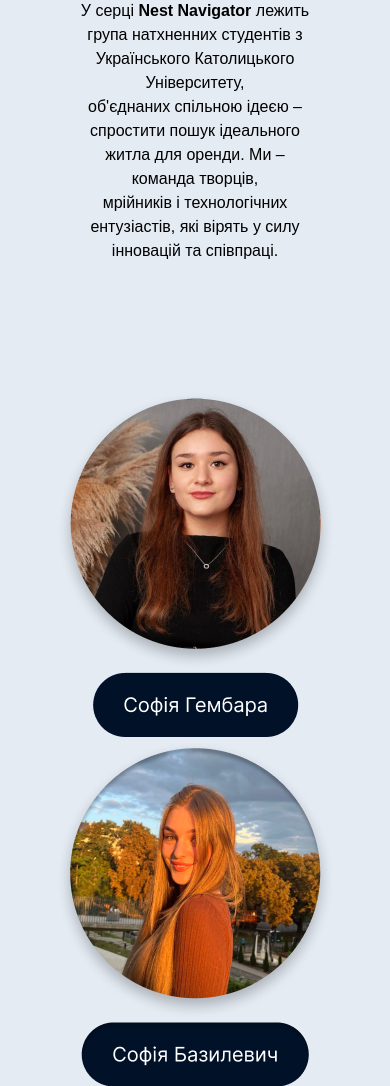
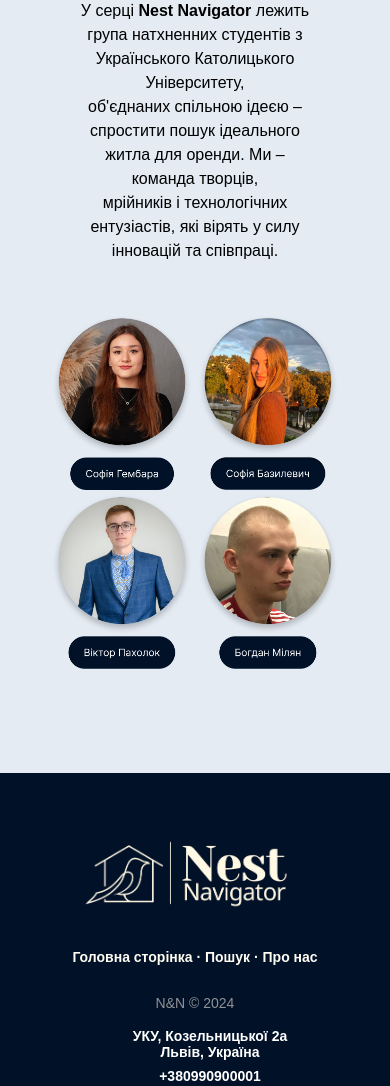
Before and after one commit to viktorpakholok/Nest-Navigator, a Flask app: page /our_team in a window 390 px wide. Shown: the part 178-1264 px from the top of the page. Run offline with Flask 3, Linux system fonts and the light colour scheme.

Commit message:
team page adaptive

```diff
--- a/website/static/css/style.css
+++ b/website/static/css/style.css
@@ -288,7 +288,7 @@ input[type="submit"]:hover {
   font-size: 24px;
   padding-left: 10vh;
   padding-right: 10vh;
-  padding-bottom: 10vh;
+  padding-bottom: 1vh;
   line-height: 1.5;
 }
 
@@ -298,6 +298,10 @@ input[type="submit"]:hover {
 
 .photos {
   padding-bottom: 10vh;
+}
+.photos-img{
+  height: 100%;
+  width: 100%;
 }
 
 /* footer */
@@ -608,7 +612,13 @@ a {
     background-color: #E4EBF3;
     width: 100%;
   }
-
+  .photos-img{
+    height: 70%;
+    width: 40%;
+  }
+  .photos {
+    padding-bottom: 10vh;
+  }
   main {
     padding: 16vh 2vh 2vh;
     background-color: #E4EBF3;
@@ -711,7 +721,11 @@ a {
     border-radius: 5px;
     padding: 10px;
     margin: 5px 0;
+    /* transition: 0.3ms; */
   }
+  /* .dropbtn:hover{
+    background-color: #072f75;
+  } */
 
 
   .img-adver-section {
@@ -755,12 +769,12 @@ a {
 
   .center-d {
     margin-right: 5%;
-    width: 140px;
+    width: 112px;
     position: relative;
     flex-shrink: 0;
-    height: 125px;
-    margin-top: 10%;
-    margin-bottom: 10%;
+    height: 100px;
+    margin-top: 1%;
+    margin-bottom: 1%;
   }
 
   .btns-sl {
@@ -783,17 +797,13 @@ a {
   }
 
   .prev {
-    left: 0.5%;
+    left: -2%;
   }
 
   .next {
-    right: 10%;
+    right: -7%;
   }
-/* .filters {
-    width: 100%;
-    height: 100%;
-    background-color: black;
-  } */
+
 }
 
 @media screen and (min-width: 769px) {
--- a/website/templates/team_page.html
+++ b/website/templates/team_page.html
@@ -26,10 +26,10 @@
             мрійників і технологічних ентузіастів, які вірять у силу інновацій та співпраці.
         </p>
         <div class="photos">
-            <img src="{{ url_for('static', filename = 'imgs/Sofiia_Hembara_frame.png') }}" alt="Photo S.Hembara">
-            <img src="{{ url_for('static', filename = 'imgs/Sofiia_Baz_frame.png') }}" alt="Photo S.Baz">
-            <img src="{{ url_for('static', filename = 'imgs/Victor_frame.png') }}" alt="Photo Victor">
-            <img src="{{ url_for('static', filename = 'imgs/Bohdan_frame.png') }}" alt="Photo Bohdan">
+            <img class='photos-img' src="{{ url_for('static', filename = 'imgs/Sofiia_Hembara_frame.png') }}" alt="Photo S.Hembara">
+            <img class='photos-img' src="{{ url_for('static', filename = 'imgs/Sofiia_Baz_frame.png') }}" alt="Photo S.Baz">
+            <img class='photos-img' src="{{ url_for('static', filename = 'imgs/Victor_frame.png') }}" alt="Photo Victor">
+            <img class='photos-img' src="{{ url_for('static', filename = 'imgs/Bohdan_frame.png') }}" alt="Photo Bohdan">
         </div>
     </main>
     <footer class="footer-distributed">
```
